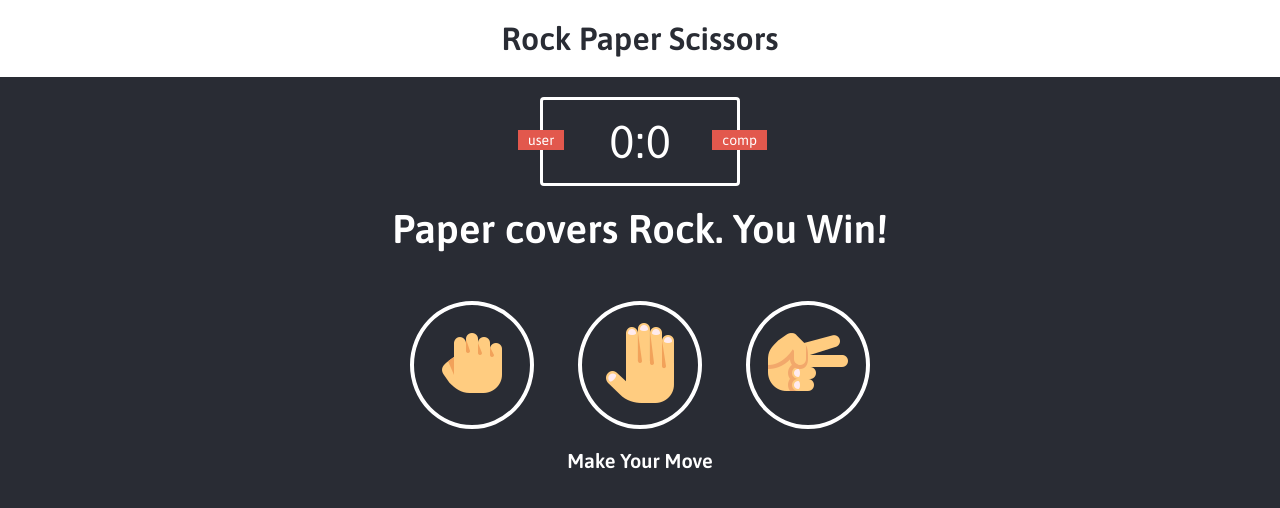
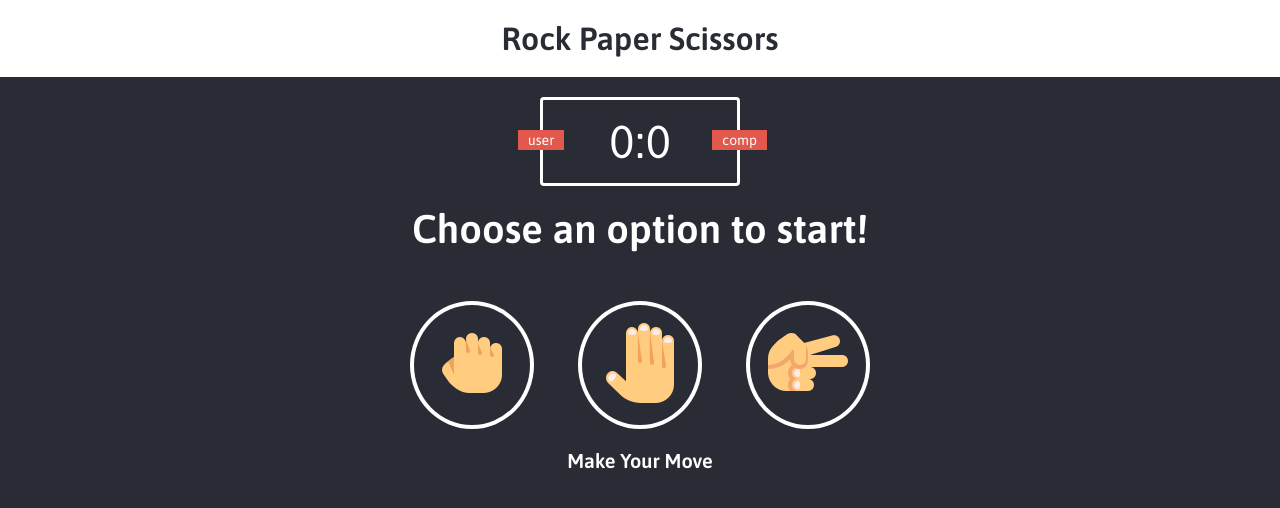
Before and after one commit to airevahn/rockPaperScissors, a plain HTML site: page index.html in a window 1280 px wide. Drawn offline with Linux system fonts and the light colour scheme.

Commit message:
Update index.html
Updated line 21

```diff
--- a/index.html
+++ b/index.html
@@ -18,7 +18,7 @@
             <span id="user-score">0</span>:<span id="comp-score">0</span>
         </div>
         <div class="result">
-            <p>Paper covers Rock. You Win!</p>
+            <p>Choose an option to start!</p>
         </div>
         <div class="choices">
             <div class="choice" id="Rock">
```
